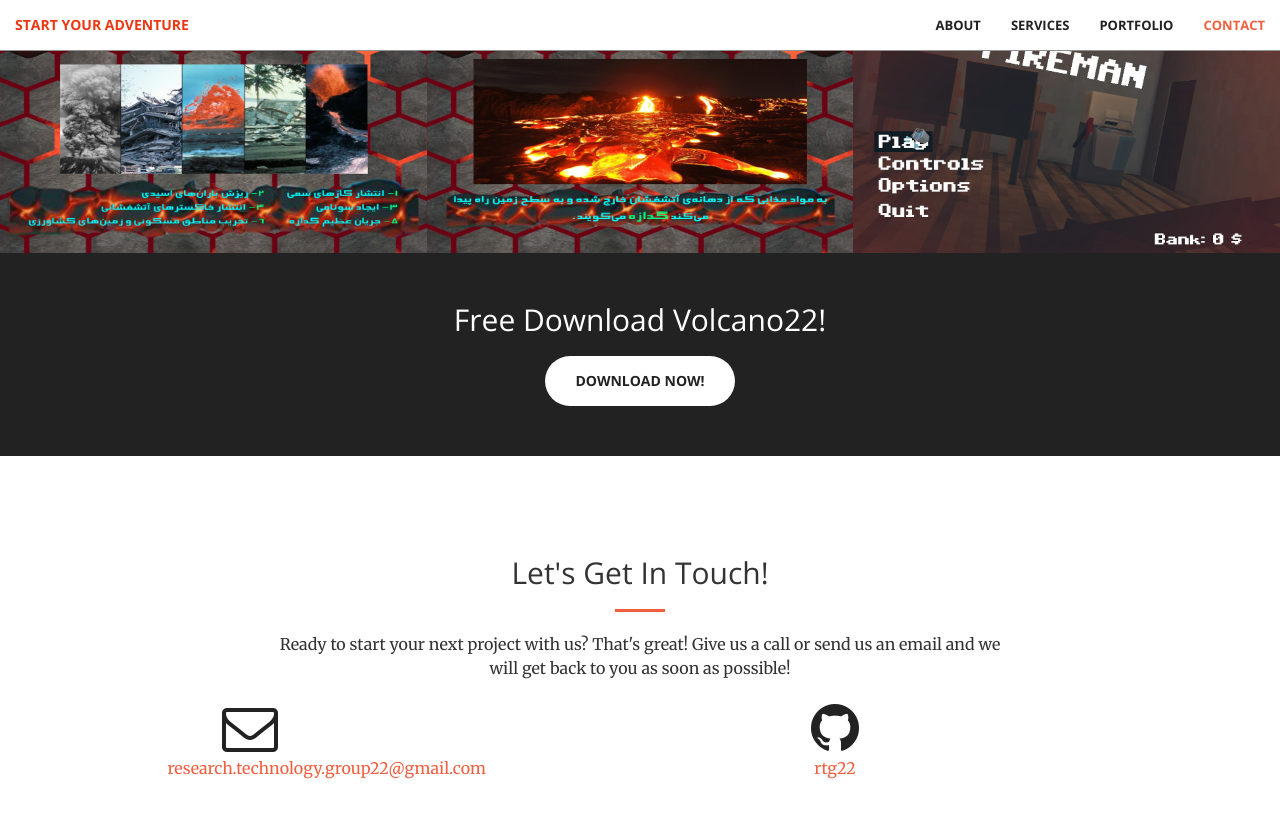
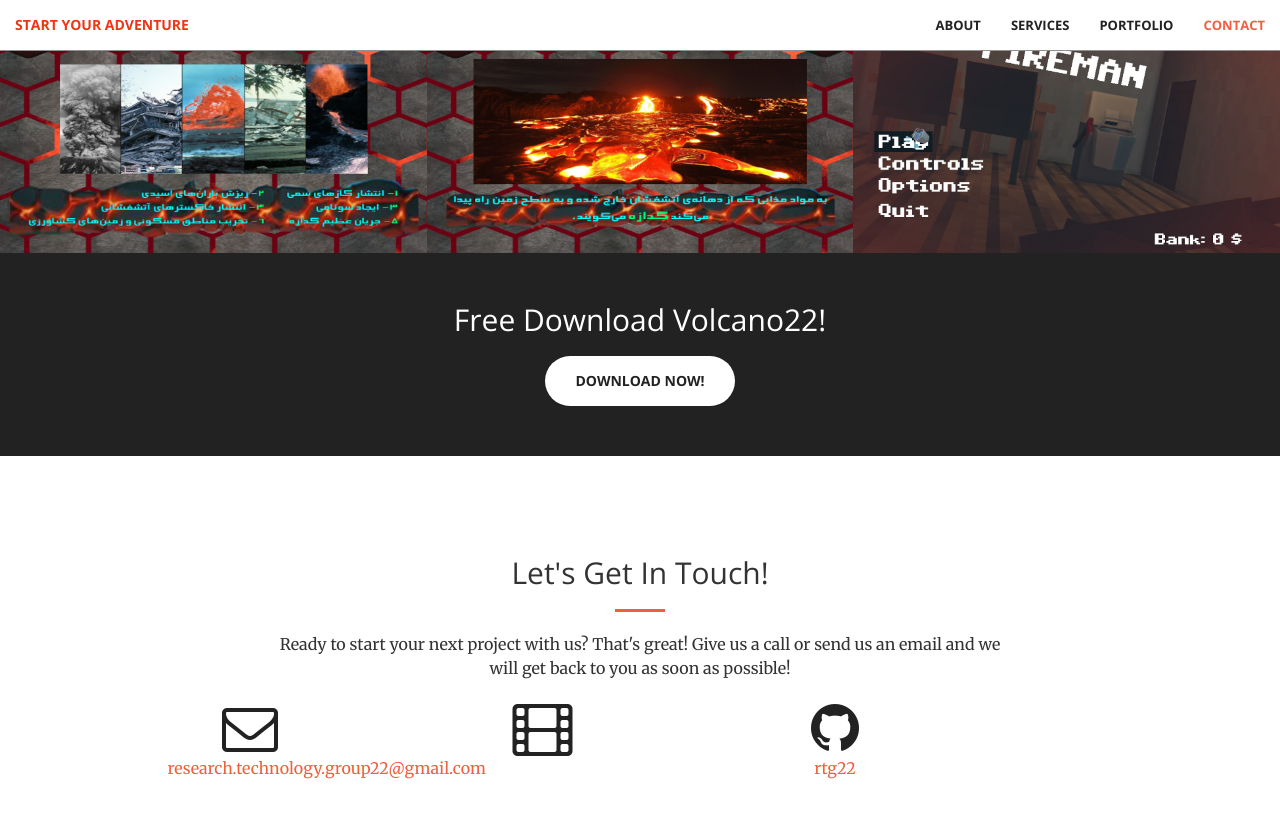
Before and after one commit to RTG22/volcano22, a Jekyll site: the page built from index.html, in a window 1280 px wide and 900 px high, scrolled down 1957 px. Shown: the top 818 px of the window. Built offline with Jekyll 4.4.1, drawn with Linux system fonts in a browser that asks for light colours.

Commit message:
Add aparat icon

```diff
--- a/_includes/contact.html
+++ b/_includes/contact.html
@@ -13,6 +13,10 @@
             </a>
         </div>
         <div class="col-lg-2 col-lg-offset-1 text-center">
+            <a href="https://www.aparat.com/rtg22">
+            <i class="fa fa-film fa-3x wow bounceIn" data-wow-delay=".1s"></i>
+                <p>{{ site.aparat_username }}</p>
+            </a>
         </div>
         <div class="col-lg-2 col-lg-offset-1 text-center">
             <a href="https://github.com/{{ site.github_username }}">
```
